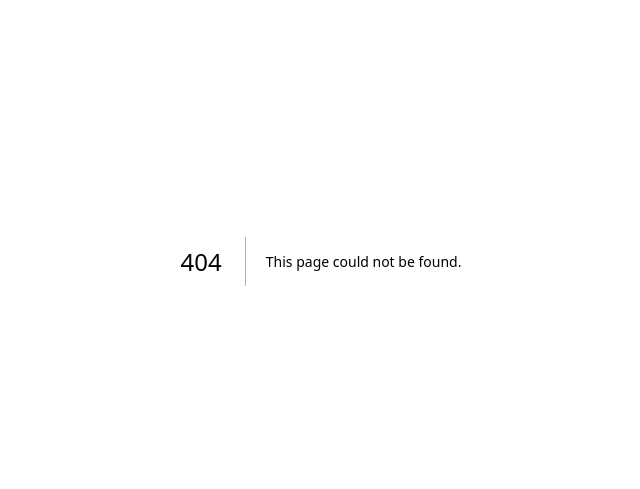
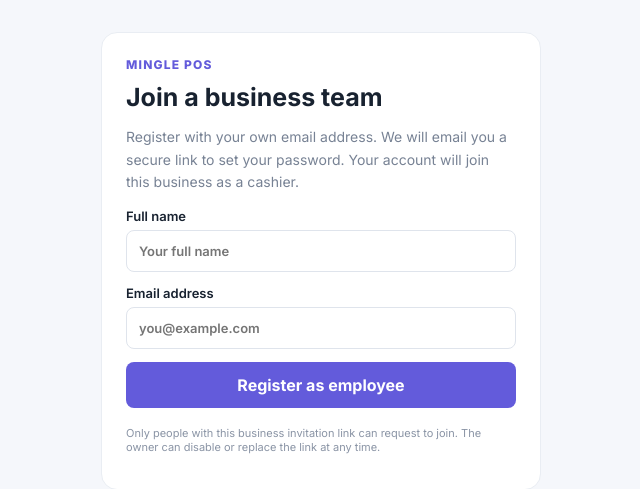
Before and after one commit to towncentslinksolutions-sketch/MINGLE-POS-, a Next.js app: page /join/1 in a window 1280 px wide. Before the commit this address had no page. Shown: the part 139-628 px from the top of the page, without its empty margins (319-959 px from the left). Built offline with nearby package versions, Linux system fonts and the light colour scheme.

Commit message:
Add employee invitation registration page

```diff
--- /dev/null
+++ b/app/join/[token]/page.tsx
@@ -0,0 +1,47 @@
+"use client";
+
+import { FormEvent, useState } from "react";
+import { useParams } from "next/navigation";
+
+export default function EmployeeJoinPage() {
+  const params = useParams<{ token: string }>();
+  const token = params.token;
+  const [fullName, setFullName] = useState("");
+  const [email, setEmail] = useState("");
+  const [busy, setBusy] = useState(false);
+  const [error, setError] = useState("");
+  const [notice, setNotice] = useState("");
+
+  async function register(event: FormEvent<HTMLFormElement>) {
+    event.preventDefault();
+    setBusy(true); setError(""); setNotice("");
+    try {
+      const response = await fetch("/api/employee-registration", {
+        method: "POST", headers: { "Content-Type": "application/json" },
+        body: JSON.stringify({ token, fullName, email }),
+      });
+      const result = await response.json();
+      if (!response.ok) throw new Error(result.error || "Registration could not be completed.");
+      setNotice(result.message);
+      setFullName(""); setEmail("");
+    } catch (err) {
+      setError(err instanceof Error ? err.message : "Registration could not be completed.");
+    } finally { setBusy(false); }
+  }
+
+  return <main style={{ minHeight: "100vh", display: "grid", placeItems: "center", background: "#f5f7fb", padding: 18, fontFamily: "Inter, Arial, sans-serif", color: "#182230" }}>
+    <section style={{ width: "100%", maxWidth: 440, background: "white", border: "1px solid #e9edf3", borderRadius: 16, padding: 24, boxSizing: "border-box" }}>
+      <div style={{ color: "#635bdb", fontWeight: 800, letterSpacing: 1.2, fontSize: 12 }}>MINGLE POS</div>
+      <h1 style={{ fontSize: 25, margin: "10px 0 6px" }}>Join a business team</h1>
+      <p style={{ color: "#778294", fontSize: 14, lineHeight: 1.6 }}>Register with your own email address. We will email you a secure link to set your password. Your account will join this business as a cashier.</p>
+      {error && <div role="alert" style={{ background: "#fff0f0", color: "#a52d2d", borderRadius: 8, padding: 12, fontSize: 13, marginBottom: 14 }}>{error}</div>}
+      {notice ? <div role="status" style={{ background: "#edfaf1", color: "#176b3a", borderRadius: 8, padding: 14, fontSize: 14, lineHeight: 1.6 }}>{notice}</div> :
+        <form onSubmit={register} style={{ display: "grid", gap: 13 }}>
+          <label style={{ fontSize: 13, fontWeight: 600 }}>Full name<input required maxLength={100} autoComplete="name" value={fullName} onChange={e => setFullName(e.target.value)} placeholder="Your full name" style={{ boxSizing: "border-box", width: "100%", display: "block", marginTop: 6, padding: 12, border: "1px solid #dfe4ec", borderRadius: 8 }} /></label>
+          <label style={{ fontSize: 13, fontWeight: 600 }}>Email address<input required type="email" autoComplete="email" value={email} onChange={e => setEmail(e.target.value)} placeholder="you@example.com" style={{ boxSizing: "border-box", width: "100%", display: "block", marginTop: 6, padding: 12, border: "1px solid #dfe4ec", borderRadius: 8 }} /></label>
+          <button disabled={busy} type="submit" style={{ border: 0, borderRadius: 8, background: "#635bdb", color: "white", padding: 13, fontWeight: 700, opacity: busy ? .65 : 1 }}>{busy ? "Registering..." : "Register as employee"}</button>
+        </form>}
+      <p style={{ color: "#8a94a5", fontSize: 11, marginTop: 18 }}>Only people with this business invitation link can request to join. The owner can disable or replace the link at any time.</p>
+    </section>
+  </main>;
+}
```
